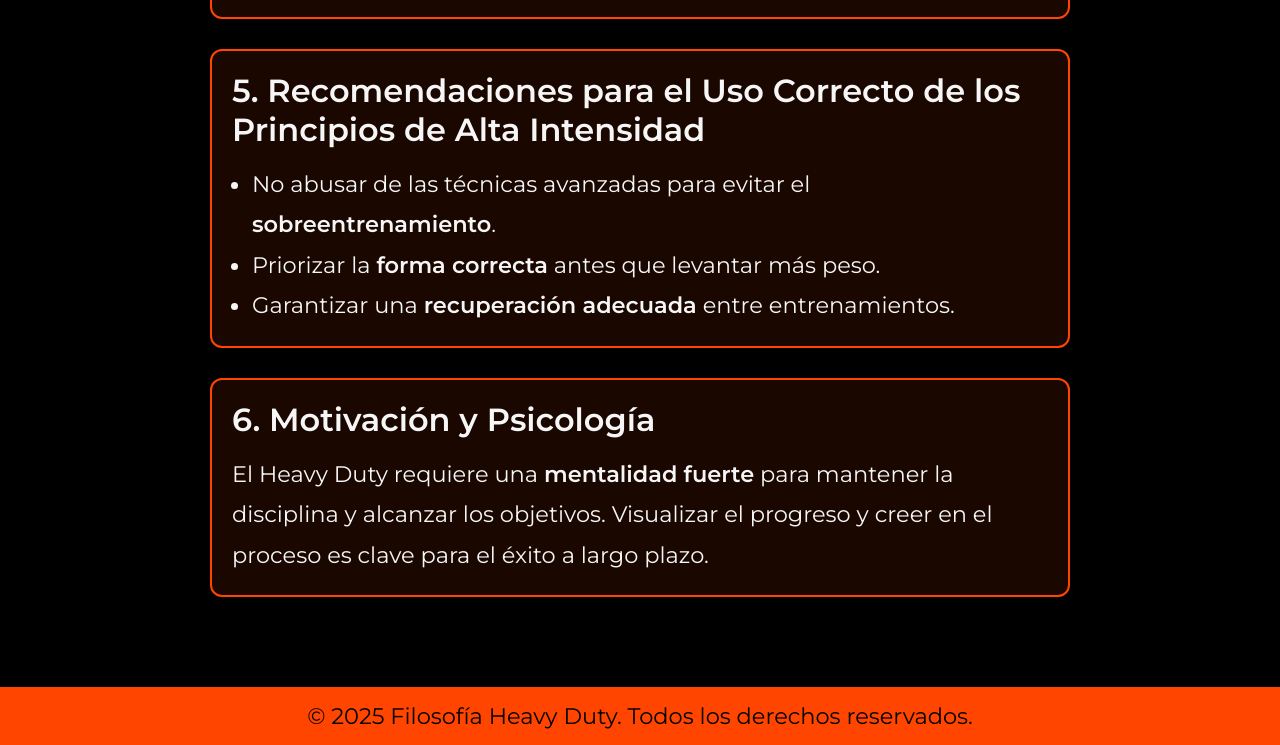
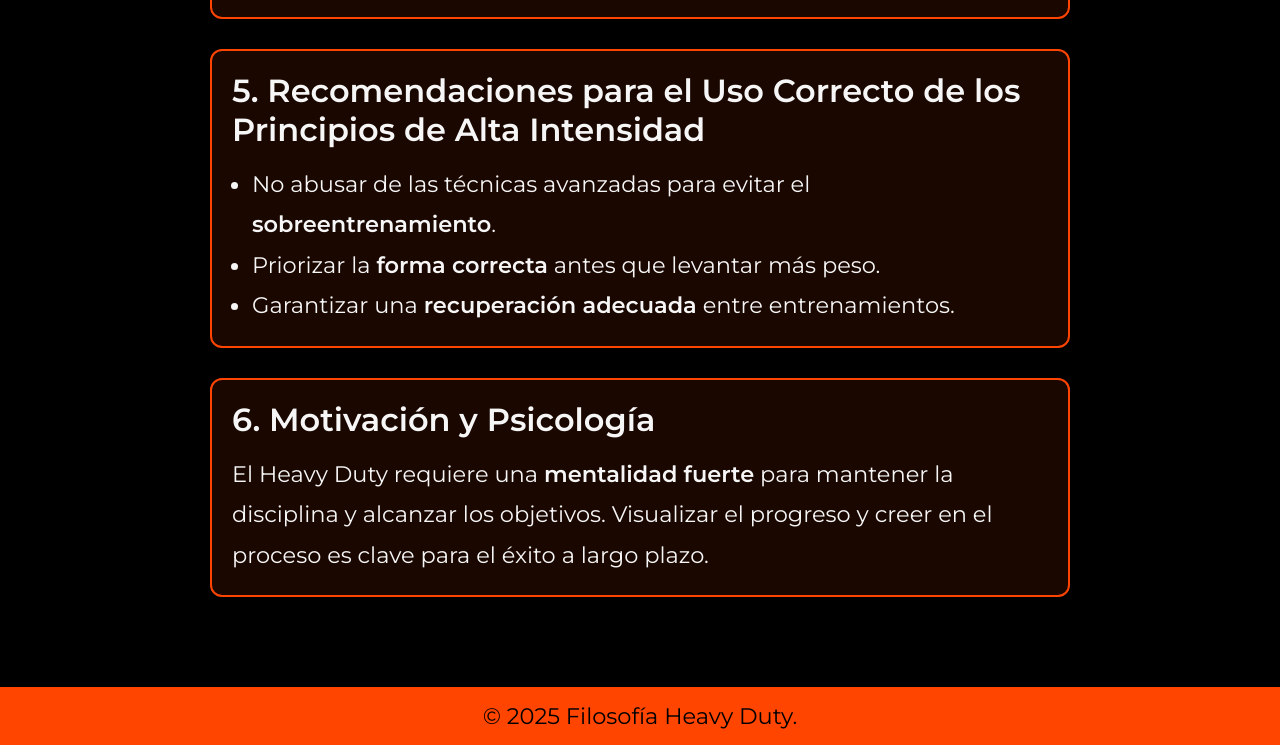
Before and after one commit to MarkoSEL/Pagina-Heavy-Duty, a plain HTML site: page about.html in a window 1280 px wide. Shown: the part 1684-2429 px from the top of the page. Drawn offline with nearby package versions, Linux system fonts and the light colour scheme.

Commit message:
actualizado

```diff
--- a/about.html
+++ b/about.html
@@ -75,7 +75,7 @@
 
     </main>
     <footer>
-        <p>&copy; 2025 Filosofía Heavy Duty. Todos los derechos reservados.</p>
+        <p>&copy; 2025 Filosofía Heavy Duty.</p>
     </footer>
 </body>
 </html>
```
Also changed, not shown: index.html (+1 -1 lines), routines.html (+1 -1 lines).
